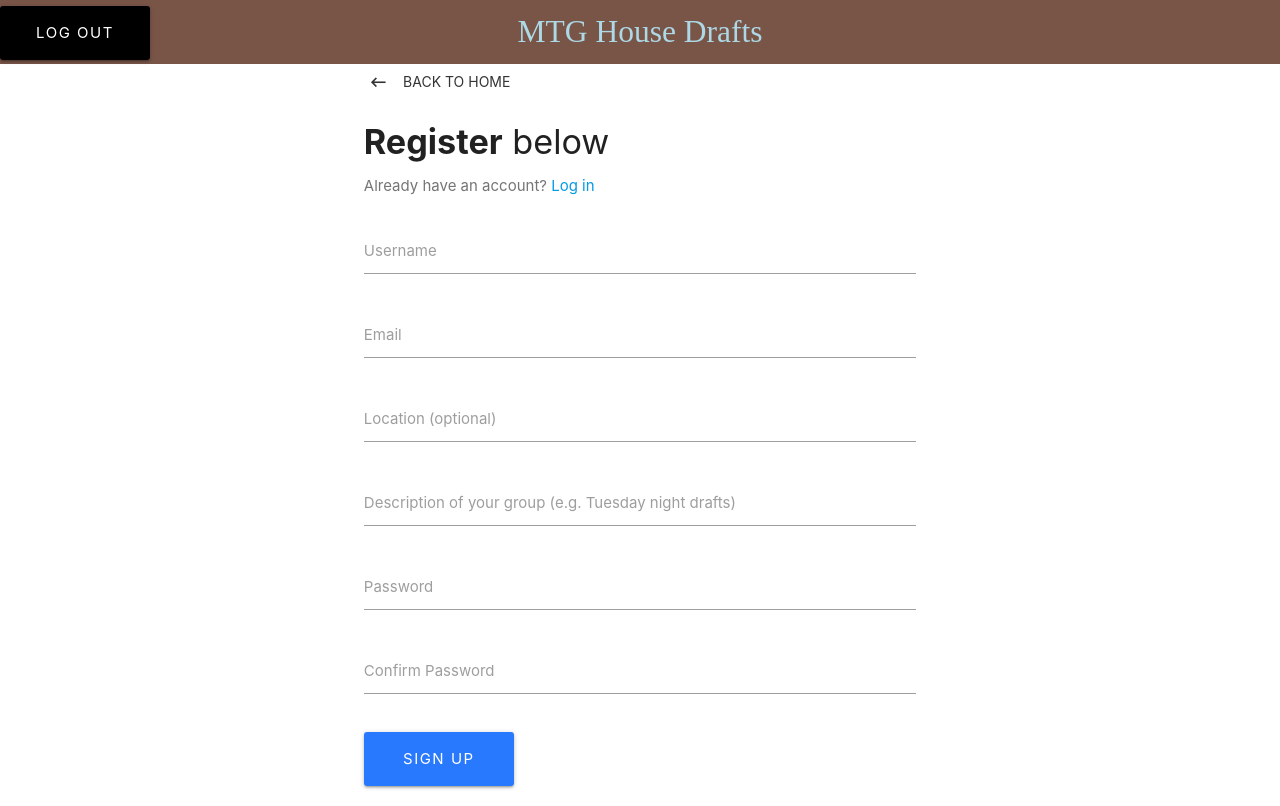
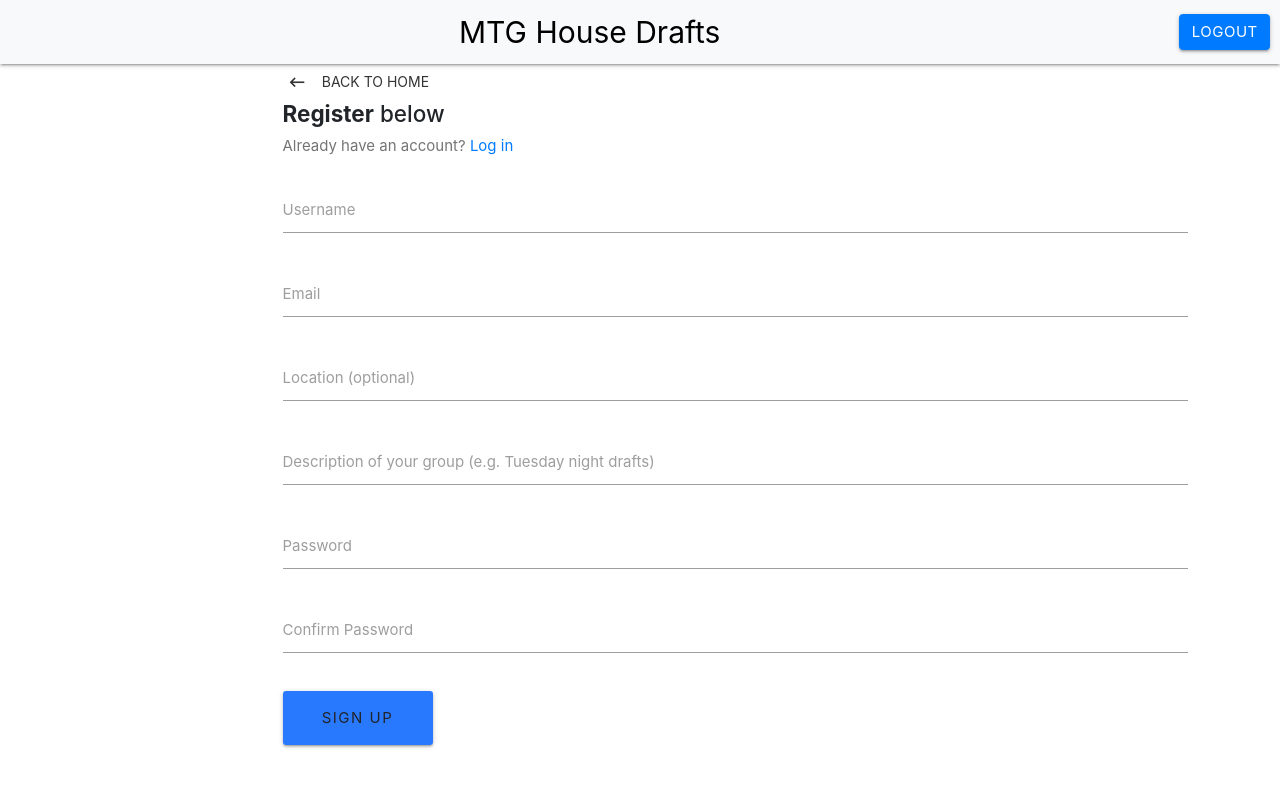
Before and after one commit to abtobey/MTGHouseDrafts, a React (Create React App) app in the folder client/: page /register in a window 1280 px wide. Built offline with nearby package versions, Linux system fonts and the light colour scheme.

Commit message:
messed around with css

```diff
--- a/client/package.json
+++ b/client/package.json
@@ -7,6 +7,7 @@
     "@testing-library/react": "^9.5.0",
     "@testing-library/user-event": "^7.2.1",
     "axios": "^0.20.0",
+    "bootstrap": "^4.5.2",
     "classnames": "^2.2.6",
     "jwt-decode": "^3.0.0",
     "react": "^16.13.1",
--- /dev/null
+++ b/client/src/components/AddPlayer/index.js
@@ -0,0 +1,84 @@
+import { authorize } from "passport"
+import React, {useState} from "react"
+import "./style.css"
+
+function AddPlayer(){
+
+    const [players, setPlayers] =useState([])
+    const [playerForm, setPlayerForm] =useState("")
+    const [errorMessage, setErrorMessage]=useState("")
+
+    function handleInputChange(e){
+        setPlayerForm(e.target.value)
+    }
+    function addToList(e){
+        e.preventDefault();
+        setErrorMessage("")
+        if(players.includes(playerForm)){
+            setErrorMessage(playerForm +" already added")
+        }
+        else if(players.length >=10){
+            setErrorMessage("Maximum is 10 players")
+
+        }
+        else{
+        setPlayers([...players, playerForm])
+        }
+        setPlayerForm("")
+    }
+    function removePlayer(e){
+        let i=e.target.id
+        let array=[...players];
+        array.splice(i,1);
+        setPlayerForm("")
+        setPlayers(array)
+    }
+
+
+    return(
+        <div className="playerEntry">
+            <label htmlFor="PlayerForm">Enter Player Name</label>
+            <input
+                  onChange={handleInputChange}
+                  value={playerForm}
+                  id="playerForm"
+                  type="text"
+                />
+                {players.length < 6 && <p>Must have at least 6 players</p>}
+                <p>{errorMessage}</p>
+                <button
+                  style={{
+                    width:"150px",
+                    borderRadius: "3px",
+                    letterSpacing: "1.5px",
+                    marginTop: "1rem"
+                  }}
+                  onClick={addToList}
+                  type="submit"
+                  className="btn btn-primary waves-effect waves-light hoverable accent-3"
+                >
+                  Add Player
+                </button>
+                <br></br>
+                {players.length >= 6 &&
+                <button
+                  style={{
+                    width: "150px",
+                    borderRadius: "3px",
+                    letterSpacing: "1.5px",
+                    marginTop: "1rem"
+                  }}
+                  type="submit"
+                  className="btn btn-large waves-effect waves-light hoverable green accent-3"
+                >
+                  Start Draft
+                </button>}
+                {players.map((player, i) => <p className="playerItem" key={i} ><span className="playerName">{player}</span> <span className="delete" id={i} onClick={removePlayer}>X</span></p>)}
+
+        </div>
+
+    )
+
+}
+
+export default AddPlayer;
--- /dev/null
+++ b/client/src/components/AddPlayer/style.css
@@ -0,0 +1,27 @@
+.playerEntry{
+    width: 50%;
+    margin: auto;
+    background-color: #eee;
+    padding: 30px;
+    border-radius: 10px;
+}
+.delete{
+    float: right;
+    color:red;
+    cursor:pointer
+}
+.playerItem{
+    width: 50%;
+    margin:auto;
+}
+.playerName{
+    text-align:left;
+}
+button{
+    margin:auto
+}
+@media screen and (max-width: 640px) {
+    .playerEntry{
+        width: 100%
+    }
+  }
--- a/client/src/components/dashboard/Dashboard.js
+++ b/client/src/components/dashboard/Dashboard.js
@@ -2,32 +2,17 @@ import React, { Component, useState } from "react";
 import PropTypes from "prop-types";
 import { connect } from "react-redux";
 import { logoutUser } from "../../actions/authActions";
+import AddPlayer from "../../components/AddPlayer"
 class Dashboard extends Component {
   onLogoutClick = e => {
     e.preventDefault();
     this.props.logoutUser();
   };
-  constructor() {
-    super();
-    this.state = {
-      playerForm: "",
-      players: [],
-    };
-  }
-  onChange = e => {
-    this.setState({ [e.target.id]: e.target.value });
-  };
-  addPlayer = e =>{
-    e.preventDefault();
-    this.state.players=[...this.state.players, this.state.playerForm];
-    this.setState({playerForm: ""})
-    console.log(this.state.players)
-  }
 
 render() {
     const { user } = this.props.auth;
 return (
-      <div style={{ height: "75vh" }} className="container valign-wrapper">
+      <div style={{ height: "75vh" }} className="container">
         <div className="row">
           <div className="col s12 center-align">
             <h4>
@@ -36,30 +21,7 @@ return (
                 Welcome to MTG House Drafts
               </p>
             </h4>
-            <label htmlFor="PlayerForm">Enter Player Name</label>
-            <input
-                  onChange={this.onChange}
-                  value={this.state.playerForm}
-                  id="playerForm"
-                  type="text"
-                />
-                {this.state.players.length < 6 && <span>Must have at least 6 players</span>}
-                {this.state.players.length > 10 && <span>Maximum is 10 players</span>}
-                <button
-                  style={{
-                    width: "150px",
-                    borderRadius: "3px",
-                    letterSpacing: "1.5px",
-                    marginTop: "1rem"
-                  }}
-                  onClick={this.addPlayer}
-                  type="submit"
-                  className="btn btn-large waves-effect waves-light hoverable blue accent-3"
-                >
-                  Add Player
-                </button>
-                {this.state.players.map((player, i) => <p key={i}>{player}</p>)}
-
+          <AddPlayer/>
           </div>
         </div>
       </div>
--- a/client/src/components/layout/Landing.js
+++ b/client/src/components/layout/Landing.js
@@ -3,12 +3,12 @@ import { Link } from "react-router-dom";
 class Landing extends Component {
   render() {
     return (
-      <div style={{ height: "75vh" }} className="container valign-wrapper">
+      <div style={{ height: "75vh" }} className="container">
         <div className="row">
           <div className="col s12 center-align">
-            <h4>
+            <h3>
             Manage your unsanctioned play groups and keep track of who is winning
-            </h4>
+            </h3>
             <p className="flow-text grey-text text-darken-1">
               Create an account to get started or log in
             </p>
@@ -21,7 +21,7 @@ class Landing extends Component {
                   borderRadius: "3px",
                   letterSpacing: "1.5px"
                 }}
-                className="btn btn-large waves-effect waves-light hoverable blue accent-3"
+                className="btn btn-primary waves-effect waves-light hoverable accent-3"
               >
                 Register
               </Link>
@@ -34,7 +34,7 @@ class Landing extends Component {
                   borderRadius: "3px",
                   letterSpacing: "1.5px"
                 }}
-                className="btn btn-large waves-effect waves-light hoverable blue accent-3"
+                className="btn btn-primary waves-effect waves-light hoverable accent-3"
               >
                 Log In
               </Link>
--- a/client/src/components/layout/Navbar.js
+++ b/client/src/components/layout/Navbar.js
@@ -3,39 +3,22 @@ import PropTypes from "prop-types";
 import { connect } from "react-redux";
 import { Link } from "react-router-dom";
 import { logoutUser } from "../../actions/authActions";
+import "./navstyle.css"
 
 class Navbar extends Component {
   onLogoutClick = e => {
     e.preventDefault();
     this.props.logoutUser();
   };
+
   render() {
     return (
-      <div className="navbar-fixed">
-        <nav className="z-depth-0">
-          <div className="nav-wrapper brown">
-            <span
-              style={{
-                fontFamily: "times new roman",
-                color: "lightblue"
-              }}
-              className="col s5 brand-logo center"
-            >MTG House Drafts</span>
-
-          <button
-              style={{
-                width: "150px",
-                borderRadius: "3px",
-                letterSpacing: "1.5px",
-              }}
-              onClick={this.onLogoutClick}
-              className="btn btn-large waves-effect waves-light hoverable black accent-3"
-              >
-              Log out
-            </button>
-              </div>
-        </nav>
-      </div>
+      <nav class="navbar navbar-light bg-light" id="nav">
+        <a class="heading">MTG House Drafts</a>
+        <form class="form-inline">
+          <button onClick={this.onLogoutClick} class="btn btn-primary waves-effect waves-light hoverable accent-3" type="submit">Logout</button>
+        </form>
+      </nav>
     );
   }
 }
--- /dev/null
+++ b/client/src/components/layout/navstyle.css
@@ -0,0 +1,12 @@
+.heading{
+    color:black;
+    margin: auto;
+    font-size: 30px;
+    margin-top: 0
+}
+#nav{
+    padding:0
+}
+.btn{
+    margin-right:10px;
+}
--- a/client/src/index.js
+++ b/client/src/index.js
@@ -6,6 +6,8 @@ import * as serviceWorker from './serviceWorker';
 import { combineReducers } from "redux";
 import authReducer from "./reducers/authReducers";
 import errorReducer from "./reducers/errorReducers";
+import 'bootstrap/dist/css/bootstrap.min.css'
+
 export default combineReducers({
   auth: authReducer,
   errors: errorReducer
```
Also changed, not shown: 1 other file (tests, documents, lock files or other folders).
